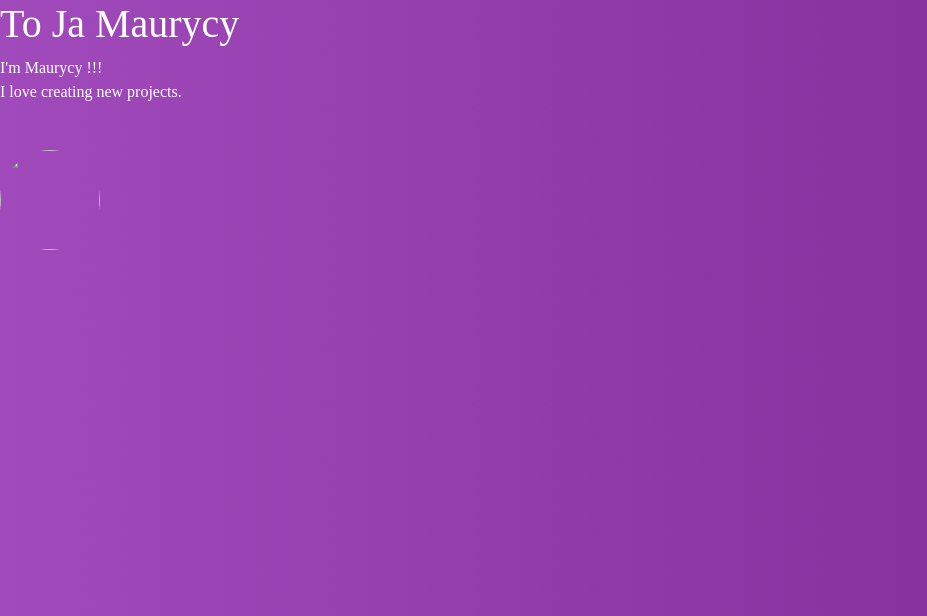
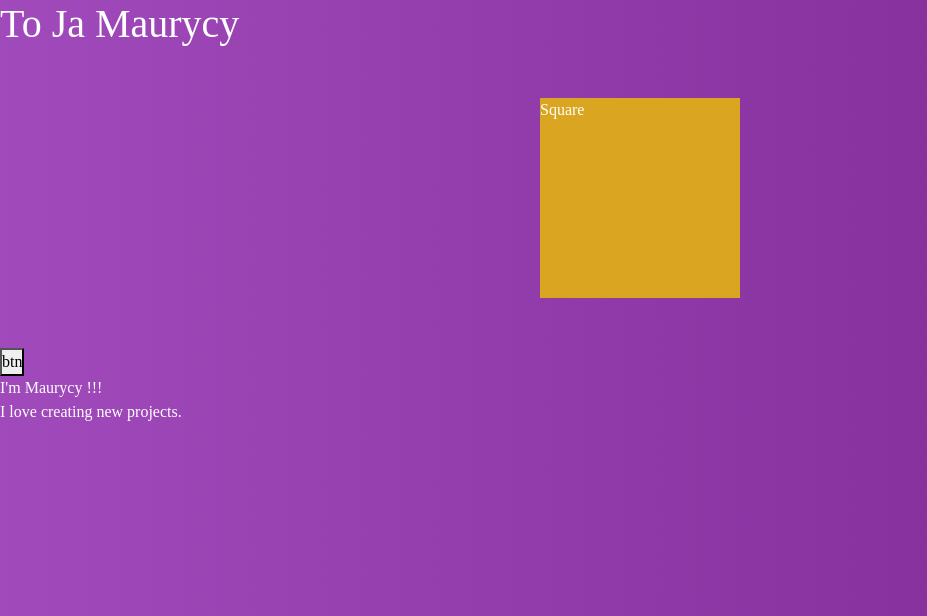
Before and after one commit to Uncle-Moris/MyBlog, a Django app: page /about/ in a window 1280 px wide. Shown: the part 70-686 px from the top of the page, without its empty margins (0-927 px from the left). Run offline with Django 4.2, Linux system fonts and the light colour scheme; some libraries are stand-ins or nearby versions.

Commit message:
major js fix XDDDD

```diff
--- a/my_blog/main/static/main/js/main.js
+++ b/my_blog/main/static/main/js/main.js
@@ -1,11 +1,24 @@
 const alertBtn = document.querySelector('.alert-btn')
+let sqB = document.querySelector('.sq-btn')
+let square = document.querySelector('.square')
 
-function testAlert () {
-    console.log('sdsadsa')
+
+
+if (sqB) {
+  sqB.addEventListener('click', () => {
+    console.log('btn clicked');
+  });
 }
-alertBtn.addEventListener('click', testAlert);
 
-function someClass () {
-    alertBtn.classList('')
+sqB?.addEventListener('click', () => {
+  console.log('btn clicked');
+});
+
+
+
+function add () {
+    console.log(2 + 2)
 }
-alertBtn.addEventListener('click', )
+
+
+sqB.addEventListener('click', add);
--- a/my_blog/main/static/main/sass/css/style.css
+++ b/my_blog/main/static/main/sass/css/style.css
@@ -207,4 +207,19 @@ i:hover {
   margin: auto;
 }
 
+.square {
+  width: 200px;
+  height: 200px;
+  background-color: goldenrod;
+  margin: 50px auto;
+}
+
+.sq-btn {
+  margin: auto;
+}
+
+.red {
+  background-color: #ab0b1e;
+}
+
 /*# sourceMappingURL=style.css.map */
--- a/my_blog/main/static/main/sass/style.scss
+++ b/my_blog/main/static/main/sass/style.scss
@@ -192,6 +192,19 @@ i:hover {
     margin: auto;
 }
 
+.square {
+    width: 200px;
+    height: 200px;
+    background-color: goldenrod;
+    margin: 50px auto;
+}
+.sq-btn{
+    margin:auto;
+}
+.red {
+    background-color: #ab0b1e;
+}
+
 
 @media (min-width: 762px) {
 
--- a/my_blog/main/templates/home.html
+++ b/my_blog/main/templates/home.html
@@ -13,7 +13,7 @@
 
     <link href="{% static 'main/sass/css/style.css' %}" rel="stylesheet">
     {% block style %} {% endblock %}
-    <script src="{% static 'main/js/main.js' %}"></script>
+
     <title>{% block title %}{% endblock %}</title>
 </head>
 <body>
@@ -74,5 +74,6 @@
             <a href="{% url 'main:contact' %}"> Contact </a>
         </div>
     </footer>
+    <script src="{% static 'main/js/main.js' %}"></script>
 </body>
 </html>
--- a/my_blog/main/templates/main/about.html
+++ b/my_blog/main/templates/main/about.html
@@ -12,12 +12,12 @@
 <div>
    <h1>To Ja Maurycy</h1>
 
-   <!-- <img src="{% static 'main/img/me.JPG' %}" id="beautiful_me"> -->
 
-    {% thumbnail 'my_blog/my_blog/main/static/main/img/me.JPG' "200x200" as img %}
-    <img src="{{ img.url}}" id="beautiful_me">
-    {% endthumbnail %}
 
+    <div class="square">
+        Square
+    </div>
+    <button class="sq-btn">btn</button>
 
    <p>
       I'm Maurycy !!!
```
Also changed, not shown: my_blog/main/static/main/sass/style.css (+15 -0 lines), 2 other files.
